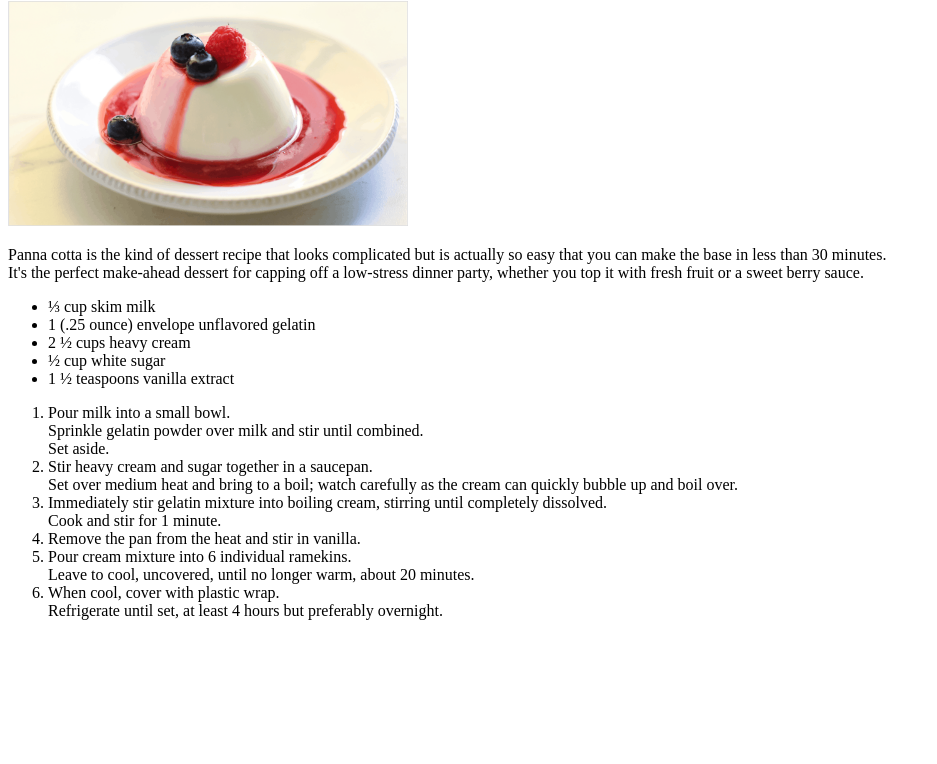
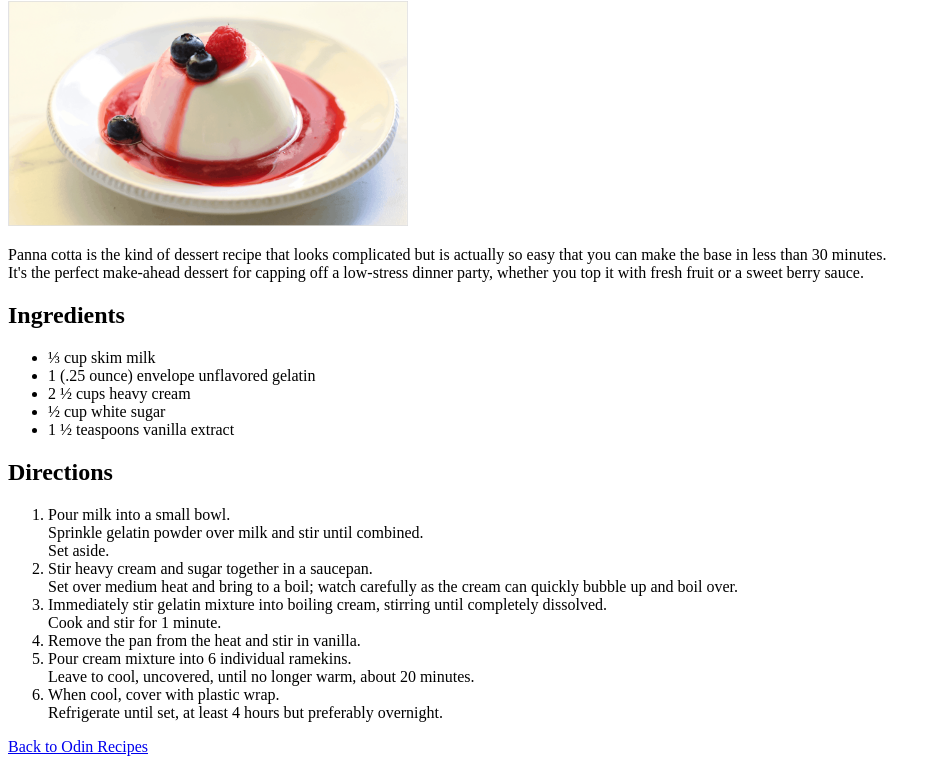
Before and after one commit to GoranPP/odin-recipes, a plain HTML site: page recipes/PannaCotta.html in a window 1280 px wide. Shown: the part 79-843 px from the top of the page, without its empty margins (0-937 px from the left). Before the commit the page ends 800 px from the top, so only its background shows below. Drawn offline with Linux system fonts and the light colour scheme.

Commit message:
index.html and recipes

```diff
--- a/recipes/PannaCotta.html
+++ b/recipes/PannaCotta.html
@@ -14,6 +14,9 @@
     <p> Panna cotta is the kind of dessert recipe that looks complicated but is actually so easy that you can make the base in less than 30 minutes.<br>
         It&apos;s the perfect make-ahead dessert for capping off a low-stress dinner party, whether you top it with fresh fruit or a sweet berry sauce.
          </p>
+
+    <h2> Ingredients </h2>
+
  <ul>
      <li>⅓ cup skim milk </li>
      <li>1 (.25 ounce) envelope unflavored gelatin</li>
@@ -21,6 +24,9 @@
      <li>½ cup white sugar</li>
      <li>1 ½ teaspoons vanilla extract</li>
  </ul>
+
+    <h2>Directions</h2>
+
  <ol>
 
     <li> Pour milk into a small bowl. <br>
@@ -50,6 +56,9 @@
 
  </ol>
 
+ <a href="../index.html">Back to Odin Recipes</a>
+
+
 
 
 
```
Also changed, not shown: index.html (+1 -1 lines), recipes/spaghetti.html (+6 -0 lines), recipes/tiramisu.html (+6 -5 lines).
